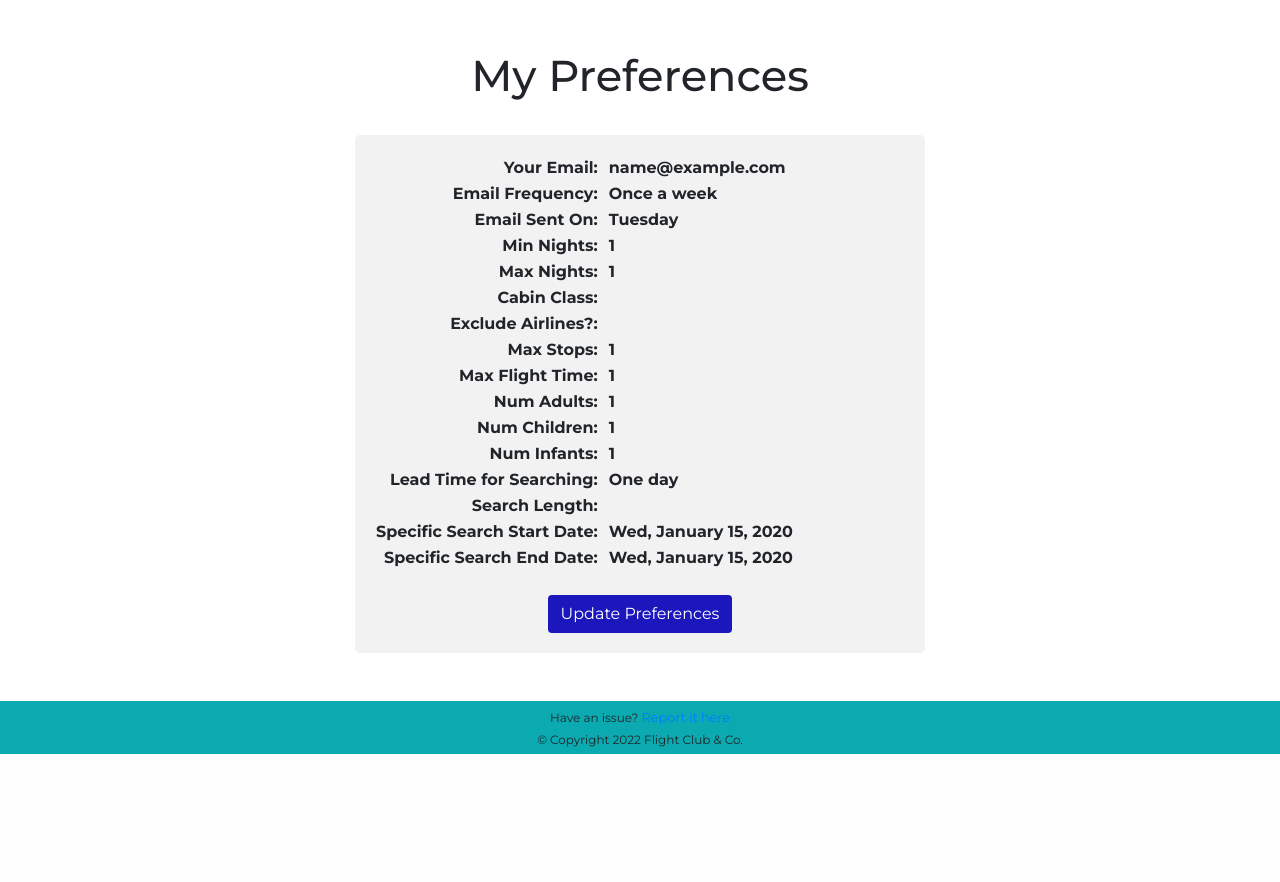
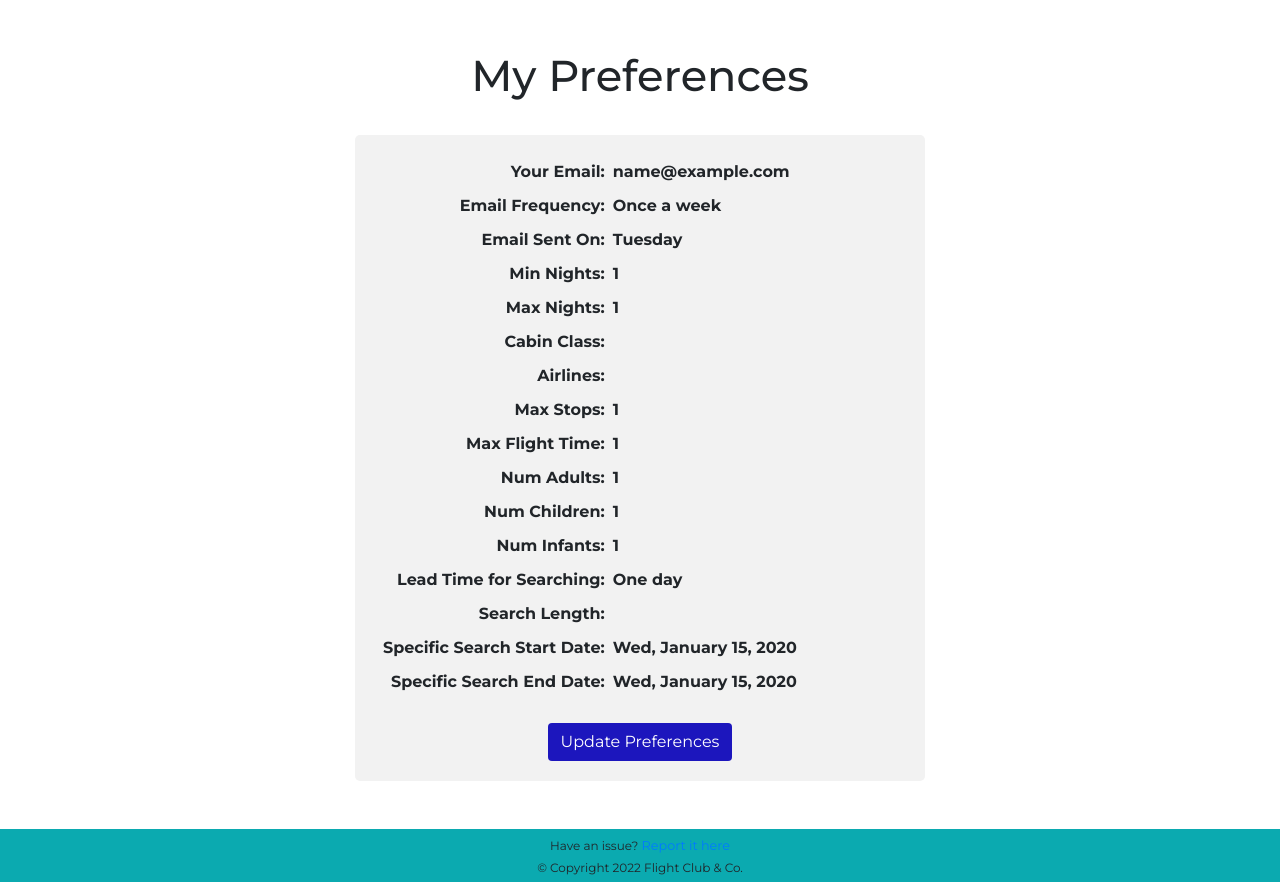
Before and after one commit to gregh13/Flight-Club, a Flask app: page /my_preferences in a window 1280 px wide. Shown: the part 102-984 px from the top of the page. Before the commit the page ends 856 px from the top, so only its background shows below. Run offline with Flask 2, Linux system fonts and the light colour scheme; a user stored in the database is signed in; tables that the repository leaves empty hold one stand-in row (values such as "Sample post"); some libraries are stand-ins or nearby versions.

Commit message:
fix my preferences layout, better spacing between items

```diff
--- a/main.py
+++ b/main.py
@@ -500,7 +500,7 @@ def my_preferences():
                        4: "Once a month", 5: "Once a month", 6: "Once a month", 7: "Once a month"}
     email_day_dict = {0: "Monday", 1: "Tuesday", 2: "Wednesday", 3: "Thursday", 4: "Friday", 5: "Saturday", 6: "Sunday"}
     cabin_class_dict = {'M': 'Economy', 'W': 'Premium Economy', 'C': 'Business', 'F': 'First Class'}
-    exclude_airlines_dict = {'true': 'Exclude Lowest Rated Airlines', 'false': 'Include All Airlines'}
+    exclude_airlines_dict = {'true': 'Exclude Lowest Rated', 'false': 'Include All Airlines'}
     lead_time_dict = {1: 'One day', 7: 'One week', 14: 'Two weeks', 21: 'Three weeks', 30: 'One month',
                       60: 'Two months', 90: 'Three months', 0: 'Using Specific Date'}
     search_length_dict = {7: 'One week', 14: 'Two weeks', 21: 'Three weeks', 30: 'One month',
--- a/static/css/styles.css
+++ b/static/css/styles.css
@@ -346,6 +346,12 @@ padding-left: 25%;
 width: 14%
 }
 
+.table-border {
+border-collapse: collapse;
+border: 1px solid black;
+}
+
+
 
 /* --------------------------------------------------------------------------------------------- */
 /* GOT THIS HELPFUL CODE FROM STACK OVERFLOW: Wanted to make date picker more user friendly */
--- a/templates/my_preferences.html
+++ b/templates/my_preferences.html
@@ -8,22 +8,22 @@
       <div class="col-lg-6 col-md-8 mx-auto form-container">
         <div>
           <table>
-            <tr><td style="text-align: right; padding-right: 10px"><strong>Your Email:</strong></td><td style="text-align: left"><strong>{{ prefs.email }}</strong></td></tr>
-            <tr><td style="text-align: right; padding-right: 10px"><strong>Email Frequency:</strong></td><td style="text-align: left"><strong>{{ pref_dict.email_freq[prefs.email_frequency] }}</strong></td></tr>
-            <tr><td style="text-align: right; padding-right: 10px"><strong>Email Sent On:</strong></td><td style="text-align: left"><strong>{{ pref_dict.email_day[prefs.email_day] }}</strong></td></tr>
-            <tr><td style="text-align: right; padding-right: 10px"><strong>Min Nights:</strong></td><td style="text-align: left"><strong>{{ prefs.min_nights }}</strong></td></tr>
-            <tr><td style="text-align: right; padding-right: 10px"><strong>Max Nights:</strong></td><td style="text-align: left"><strong>{{ prefs.max_nights }}</strong></td></tr>
-            <tr><td style="text-align: right; padding-right: 10px"><strong>Cabin Class:</strong></td><td style="text-align: left"><strong>{{ pref_dict.cabin_class[prefs.cabin_class] }}</strong></td></tr>
-            <tr><td style="text-align: right; padding-right: 10px"><strong>Exclude Airlines?:</strong></td><td style="text-align: left"><strong>{{ pref_dict.exclude_airlines[prefs.exclude_airlines] }}</strong></td></tr>
-            <tr><td style="text-align: right; padding-right: 10px"><strong>Max Stops:</strong></td><td style="text-align: left"><strong>{{ prefs.max_stops }}</strong></td></tr>
-            <tr><td style="text-align: right; padding-right: 10px"><strong>Max Flight Time:</strong></td><td style="text-align: left"><strong>{{ prefs.max_flight_time }}</strong></td></tr>
-            <tr><td style="text-align: right; padding-right: 10px"><strong>Num Adults:</strong></td><td style="text-align: left"><strong>{{ prefs.num_adults }}</strong></td></tr>
-            <tr><td style="text-align: right; padding-right: 10px"><strong>Num Children:</strong></td><td style="text-align: left"><strong>{{ prefs.num_children }}</strong></td></tr>
-            <tr><td style="text-align: right; padding-right: 10px"><strong>Num Infants:</strong></td><td style="text-align: left"><strong>{{ prefs.num_infants }}</strong></td></tr>
-            <tr><td style="text-align: right; padding-right: 10px"><strong>Lead Time for Searching:</strong></td><td style="text-align: left"><strong>{{ pref_dict.lead_time_start[prefs.search_start_date] }}</strong></td></tr>
-            <tr><td style="text-align: right; padding-right: 10px"><strong>Search Length:</strong></td><td style="text-align: left"><strong>{{ pref_dict.search_length[prefs.search_length] }}</strong></td></tr>
-            <tr><td style="text-align: right; padding-right: 10px"><strong>Specific Search Start Date:</strong></td><td style="text-align: left"><strong>{{ pref_dict.start_specific }}</strong></td></tr>
-            <tr><td style="text-align: right; padding-right: 10px"><strong>Specific Search End Date:</strong></td><td style="text-align: left"><strong>{{ pref_dict.end_specific }}</strong></td></tr>
+            <tr><td style="text-align: right; padding: 5px 0px 5px 8px;"><strong>Your Email:</strong></td><td style="text-align: left; padding: 5px 8px;"><strong>{{ prefs.email }}</strong></td></tr>
+            <tr><td style="text-align: right; padding: 5px 0px 5px 8px;"><strong>Email Frequency:</strong></td><td style="text-align: left; padding: 5px 8px;"><strong>{{ pref_dict.email_freq[prefs.email_frequency] }}</strong></td></tr>
+            <tr><td style="text-align: right; padding: 5px 0px 5px 8px;"><strong>Email Sent On:</strong></td><td style="text-align: left; padding: 5px 8px;"><strong>{{ pref_dict.email_day[prefs.email_day] }}</strong></td></tr>
+            <tr><td style="text-align: right; padding: 5px 0px 5px 8px;"><strong>Min Nights:</strong></td><td style="text-align: left; padding: 5px 8px;"><strong>{{ prefs.min_nights }}</strong></td></tr>
+            <tr><td style="text-align: right; padding: 5px 0px 5px 8px;"><strong>Max Nights:</strong></td><td style="text-align: left; padding: 5px 8px;"><strong>{{ prefs.max_nights }}</strong></td></tr>
+            <tr><td style="text-align: right; padding: 5px 0px 5px 8px;"><strong>Cabin Class:</strong></td><td style="text-align: left; padding: 5px 8px;"><strong>{{ pref_dict.cabin_class[prefs.cabin_class] }}</strong></td></tr>
+            <tr><td style="text-align: right; padding: 5px 0px 5px 8px;"><strong>Airlines:</strong></td><td style="text-align: left; padding: 5px 8px;"><strong>{{ pref_dict.exclude_airlines[prefs.exclude_airlines] }}</strong></td></tr>
+            <tr><td style="text-align: right; padding: 5px 0px 5px 8px;"><strong>Max Stops:</strong></td><td style="text-align: left; padding: 5px 8px;"><strong>{{ prefs.max_stops }}</strong></td></tr>
+            <tr><td style="text-align: right; padding: 5px 0px 5px 8px;"><strong>Max Flight Time:</strong></td><td style="text-align: left; padding: 5px 8px;"><strong>{{ prefs.max_flight_time }}</strong></td></tr>
+            <tr><td style="text-align: right; padding: 5px 0px 5px 8px;"><strong>Num Adults:</strong></td><td style="text-align: left; padding: 5px 8px;"><strong>{{ prefs.num_adults }}</strong></td></tr>
+            <tr><td style="text-align: right; padding: 5px 0px 5px 8px;"><strong>Num Children:</strong></td><td style="text-align: left; padding: 5px 8px;"><strong>{{ prefs.num_children }}</strong></td></tr>
+            <tr><td style="text-align: right; padding: 5px 0px 5px 8px;"><strong>Num Infants:</strong></td><td style="text-align: left; padding: 5px 8px;"><strong>{{ prefs.num_infants }}</strong></td></tr>
+            <tr><td style="text-align: right; padding: 5px 0px 5px 8px;"><strong>Lead Time for Searching:</strong></td><td style="text-align: left; padding: 5px 8px;"><strong>{{ pref_dict.lead_time_start[prefs.search_start_date] }}</strong></td></tr>
+            <tr><td style="text-align: right; padding: 5px 0px 5px 8px;"><strong>Search Length:</strong></td><td style="text-align: left; padding: 5px 8px;"><strong>{{ pref_dict.search_length[prefs.search_length] }}</strong></td></tr>
+            <tr><td style="text-align: right; padding: 5px 0px 5px 8px;"><strong>Specific Search Start Date:</strong></td><td style="text-align: left; padding: 5px 8px;"><strong>{{ pref_dict.start_specific }}</strong></td></tr>
+            <tr><td style="text-align: right; padding: 5px 0px 5px 8px;"><strong>Specific Search End Date:</strong></td><td style="text-align: left; padding: 5px 8px;"><strong>{{ pref_dict.end_specific }}</strong></td></tr>
             </table>
         </div>
         <br>
```
